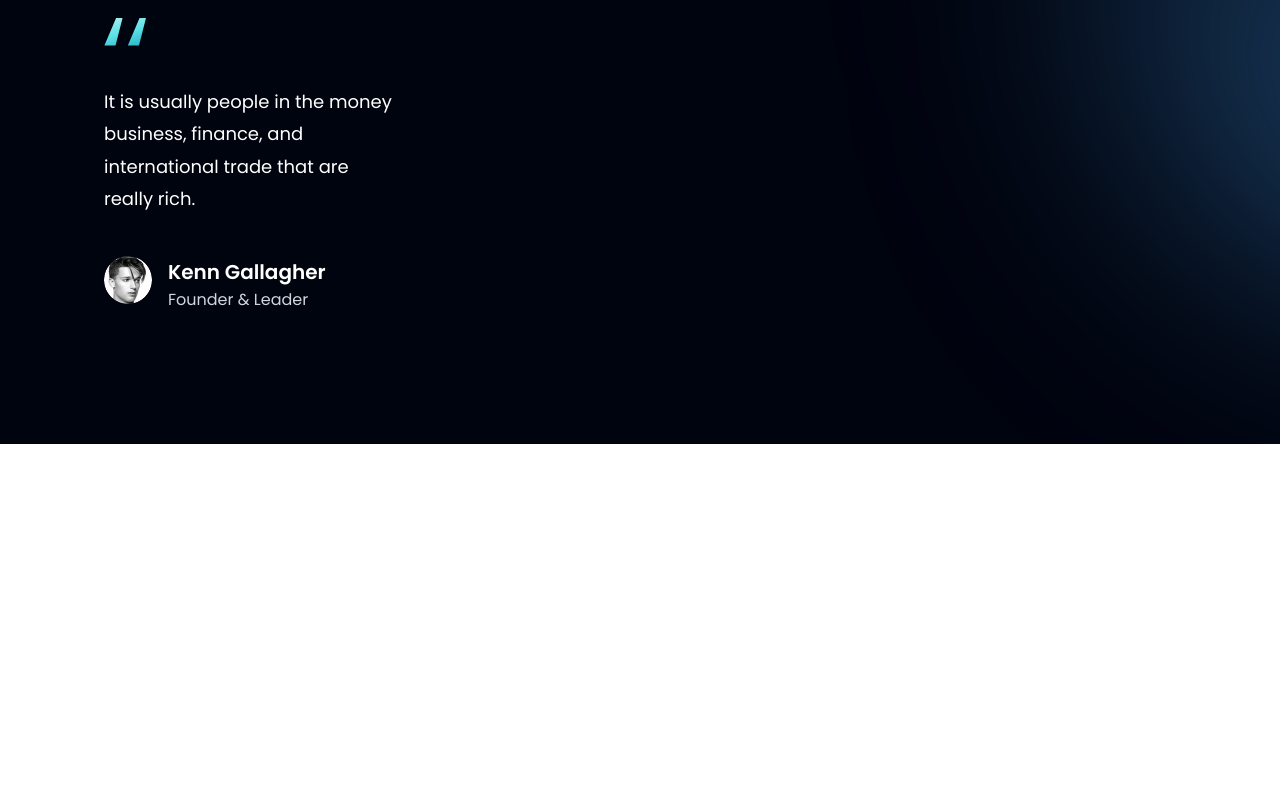
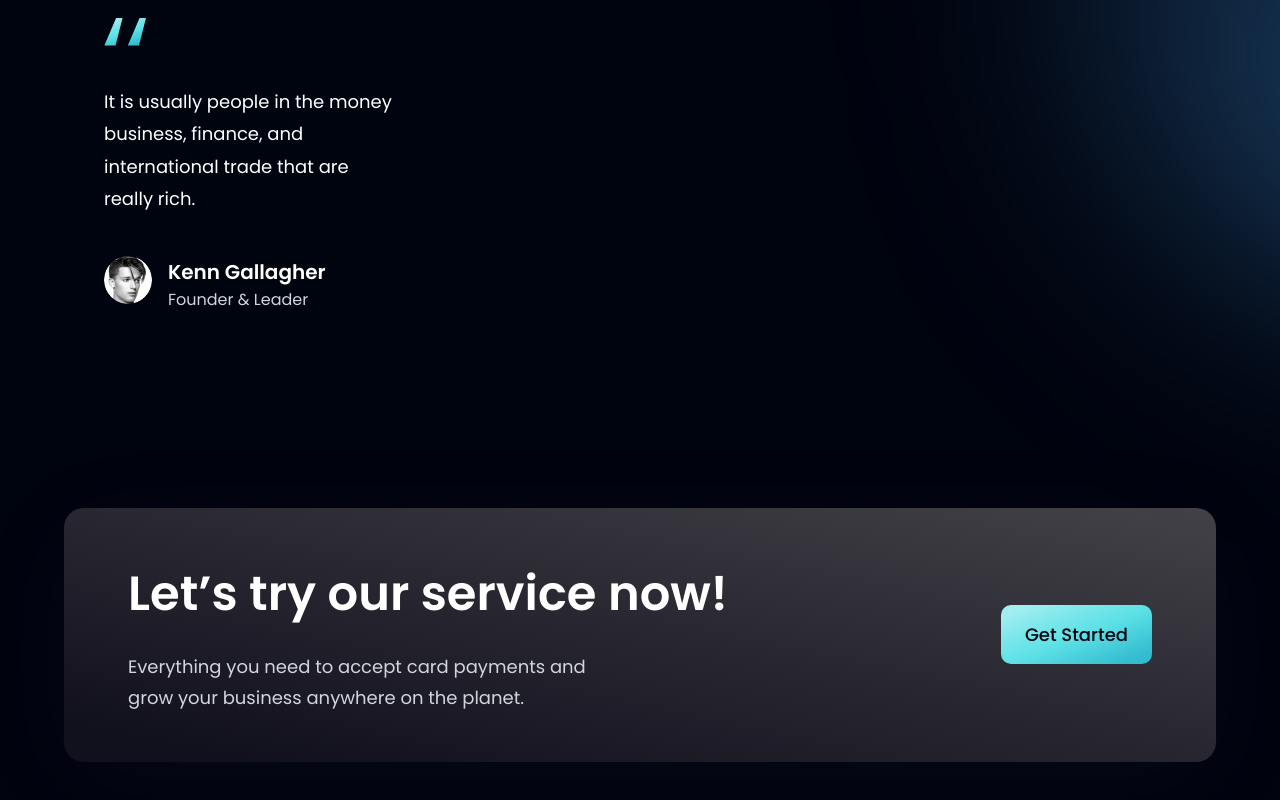
Before and after one commit to SamamaKarim092/Modern-Bank-App, a React (Vite) app: page / in a window 1280 px wide. Shown: the part 3565-4365 px from the top of the page. Before the commit the page ends 4009 px from the top, so only its background shows below. Built offline with nearby package versions, Linux system fonts and the light colour scheme.

Commit message:
Created the CTA section

```diff
--- a/src/components/CTA.jsx
+++ b/src/components/CTA.jsx
@@ -1,11 +1,20 @@
-import React from 'react'
+import styles from "../style";
+import Button from "./Button";
 
-const CTA = () => {
-  return (
-    <div>
+const CTA = () => (
+  <section className={`${styles.flexCenter} ${styles.marginY} ${styles.padding} sm:flex-row flex-col bg-black-gradient-2 rounded-[20px] box-shadow`}>
+    <div className="flex-1 flex flex-col">
+      <h2 className={styles.heading2}>Let’s try our service now!</h2>
+      <p className={`${styles.paragraph} max-w-[470px] mt-5 text-gray-300`}>
+        Everything you need to accept card payments and grow your business
+        anywhere on the planet.
+      </p>
+    </div>
 
+    <div className={`${styles.flexCenter} sm:ml-10 ml-0 sm:mt-0 mt-10`}>
+      <Button />
     </div>
-  )
-}
+  </section>
+);
 
-export default CTA
+export default CTA;
```
